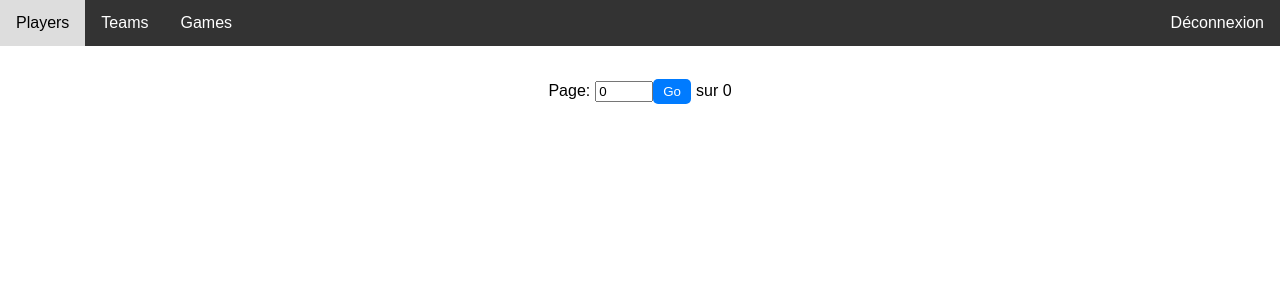
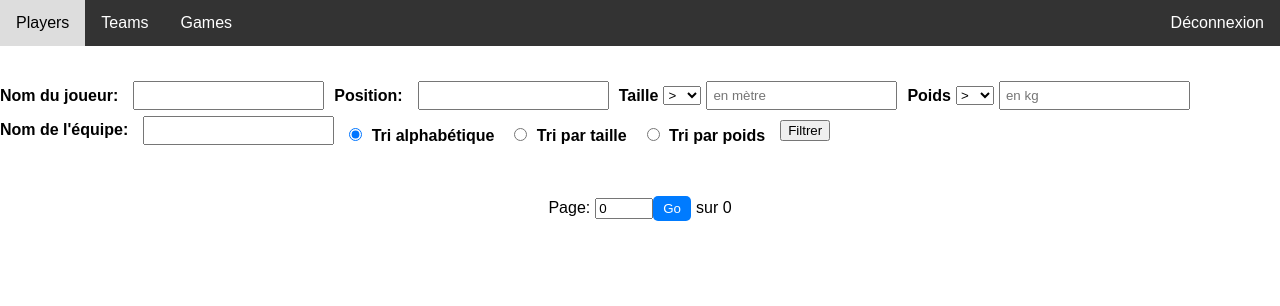
Before and after one commit to XinJann/Ynov_basket, a Flask app: page / in a window 1280 px wide. Shown: the top 306 px of the page. Run offline with Flask 3, Linux system fonts and the light colour scheme; data that the repository does not hold is empty; parts of the project's set-up code (start-up, migrations or seed data) failed here and were passed over.

Commit message:
avant vacances : barre de filtrage des données (pour players, casi complète) et possibilité de naviguer de page en page. Système reproductible pour 'teams' et 'games'

```diff
--- a/app.py
+++ b/app.py
@@ -27,6 +27,10 @@ cursor = connection.cursor()
 salt=bcrypt.gensalt()
 
 cards_per_page = 100
+
+strings_to_sign = {"gt" : ">", "gte" : ">=", "eq" : "=", "lte" : "<=", "lt" : "<"}
+
+strings_to_sign = {"gt" : ">=", "gte" : ">=", "eq" : "=", "lte" : "<=", "lt" : "<"}
 
 def get_cookie_from_user(user_id):
     cursor.execute('SELECT cookie FROM users WHERE id=%s', (user_id,))
@@ -90,18 +94,98 @@ def get_total_pages(table):
         cursor.execute('SELECT COUNT(*) FROM teams')
         return cursor.fetchone()[0]
 
+def build_filter_query_for_players(player : str,position,height,height_sign,weight,weight_sign,sort_type,page_number):
+    query="SELECT player_id,first_name, last_name FROM players"
+    original_query = query + " WHERE"
+    parameters = []
+    arbitre=True
+    if player:
+        if arbitre:
+            query = query + " WHERE"
+            arbitre = False
+        parameters.append("%" + player.capitalize() + "%")
+        parameters.append("%" + player.lower() + "%")
+        query = query + " (first_name LIKE %s OR last_name LIKE %s)"
+    if height:
+        if arbitre:
+            query = query + " WHERE"
+            arbitre = False
+        if height_sign in strings_to_sign:
+            if query == original_query:
+                query = query + " (feet * 0.3048) + (inches * 0.0254) " + strings_to_sign[height_sign] + " %s"
+            else:
+                query = query + " AND (height_feet * 0.3048) + (height_inches * 0.0254) " + strings_to_sign[height_sign] + " %s"
+            parameters.append(height)
+        else:
+            return "ERROR"
+    if weight:
+        if arbitre:
+            query = query + " WHERE"
+            arbitre = False
+        if weight_sign in strings_to_sign:
+            if query == original_query:
+                query = query + " weight_pounds " + strings_to_sign[weight_sign] + " %s"
+            else:
+                query = query + " AND weight_pounds " + strings_to_sign[weight_sign] + " %s"
+            parameters.append(round(float(weight) * 2.20462))
+        else:
+            return "ERROR"
+    if position:
+        if arbitre:
+            query = query + " WHERE"
+            arbitre = False
+        if query == original_query:
+            query = query + " position LIKE %s"
+        else:
+            query = query + " AND position LIKE %s"
+        parameters.append("%" + position + "%")
+    if sort_type:
+        if sort_type == "alphabetical":
+            query = query + " ORDER BY first_name,last_name"
+        elif sort_type == "height":
+            query = query + " ORDER BY height_feet,height_inches"
+        elif sort_type == "weight":
+            query = query + " ORDER BY weight_pounds"
+    #query = query + " LIMIT %s OFFSET %s"
+    #parameters.append(cards_per_page)
+    #parameters.append(int(page_number)*cards_per_page)
+    return [query,parameters]
 
-@app.route('/', methods=['GET'])
+@app.route('/', methods=['POST','GET'])
 def players():
     session_id = flask.request.cookies.get('session_id')
 
-    current_page = sanitize_current_page(request.args.get("page"))
-    total_pages = ceil(get_total_pages("players")/cards_per_page)
-    if current_page > total_pages:
-        current_page = total_pages
+    if request.method == 'POST':
+        player = request.form['playerName']
+        position = request.form['playerPosition']
+        height = request.form['playerHeight']
+        height_sign = request.form['height_sign']
+        weight = request.form['playerWeight']
+        weight_sign = request.form['weight_sign']
+        sort_type = request.form['sortingOption']
+        page_number = sanitize_current_page(request.form['page'])
 
-    datas = get_players_from_page(current_page-1,cards_per_page)
-    return render_template('players.html', players = datas, current_page = current_page, total_pages = total_pages)
+        if not player and not position and not height and not weight :
+            return redirect('/')
+
+        parameters_wraped = [player,height,height_sign,weight,weight_sign,position,sort_type]
+
+        query_parameters = build_filter_query_for_players(player,position,height,height_sign,weight,weight_sign,sort_type,page_number-1)
+        cursor.execute(query_parameters[0],query_parameters[1])
+        datas = cursor.fetchall()
+        total_pages=ceil(len(datas)/cards_per_page)
+        datas = datas[(page_number-1)*cards_per_page:page_number*cards_per_page]
+
+        return render_template('players.html', players = datas, current_page = page_number, total_pages = total_pages, post = True,parameters = parameters_wraped)
+
+    elif request.method == 'GET':
+        current_page = sanitize_current_page(request.args.get("page"))
+        total_pages = ceil(get_total_pages("players")/cards_per_page)
+        if current_page > total_pages:
+            current_page = total_pages
+
+        datas = get_players_from_page(current_page-1,cards_per_page)
+        return render_template('players.html', players = datas, current_page = current_page, total_pages = total_pages)
 
 @app.route('/teams', methods=['GET'])
 def teams():
--- /dev/null
+++ b/static/css/filter_bar.css
@@ -0,0 +1,76 @@
+/* Styles pour la barre de filtrage */
+.filter-bar {
+    display: flex;
+    flex-wrap: wrap;
+    align-items: center;
+    justify-content: center;
+    margin-top: 30px;
+  }
+
+  .filter-bar form {
+    display: flex;
+    flex-wrap: wrap;
+    align-items: center;
+  }
+
+  .filter-bar label {
+    margin-right: 15px;
+    font-weight: bold;
+  }
+
+  .filter-bar input[type="text"],
+  .filter-bar input[type="number"] {
+    padding: 5px;
+    margin-right: 10px;
+  }
+
+  /* Styles pour les éléments "filter-item" */
+  .filter-item {
+    display: flex;
+    align-items: center;
+    margin: 5px 0;
+  }
+
+  .filter-item label {
+    margin-right: 5px;
+    font-weight: bold;
+  }
+
+  .filter-item select {
+    margin-right: 5px;
+  }
+
+  .filter-item input[type="number"] {
+    padding: 5px;
+  }
+
+  .filter-item span {
+    margin-left: 5px;
+  }
+
+  /* Styles pour les options de tri */
+  .sorting-options {
+    display: flex;
+    align-items: center;
+    margin-top: 10px;
+  }
+
+  .sorting-options label {
+    margin-right: 15px;
+  }
+
+  .sorting-options input[type="radio"] {
+    margin-right: 5px;
+  }
+
+  /* Réorganiser les éléments pour les options de tri sous les premiers filtres */
+  @media screen and (max-width: 600px) {
+    .filter-bar form {
+      flex-direction: column;
+      align-items: flex-start;
+    }
+
+    .sorting-options {
+      margin-left: 10px;
+    }
+  }
--- a/templates/players.html
+++ b/templates/players.html
@@ -5,9 +5,67 @@
     <link rel="stylesheet" type="text/css" href="{{ url_for('static', filename='css/nav_bar.css') }}">
     <link rel="stylesheet" type="text/css" href="{{ url_for('static', filename='css/cards.css') }}">
     <link rel="stylesheet" type="text/css" href="{{ url_for('static', filename='css/pagination.css') }}">
+    <link rel="stylesheet" type="text/css" href="{{ url_for('static', filename='css/filter_bar.css') }}">
 </head>
 <body>
     {% include 'navbar.html' %}
+    <div class="filter-bar">
+        <form action="/" method="POST">
+            <label for="playerName">Nom du joueur:</label>
+            <input type="text" id="playerName" name="playerName">
+
+            <input type="hidden" name="page" value="1">
+
+            <label for="playerPosition">Position:</label>
+            <input type="text" id="playerPosition" name="playerPosition">
+
+            <div class="filter-item">
+                <label for="playerHeightSign">Taille </label>
+                <select id="playerHeightSign" name="height_sign">
+                    <option value="gt">></option>
+                    <option value="gte">>=</option>
+                    <option value="eq">=</option>
+                    <option value="lte"><=</option>
+                    <option value="lt"><</option>
+                </select>
+
+
+                <input type="number" id="playerHeight" name="playerHeight" step= "0.01" placeholder="en mètre">
+            </div>
+
+            <div class="filter-item">
+                <label for="playerWeightSign"> Poids </label>
+                <select id="playerWeightSign" name="weight_sign">
+                    <option value="gt">></option>
+                    <option value="gte">>=</option>
+                    <option value="eq">=</option>
+                    <option value="lte"><=</option>
+                    <option value="lt"><</option>
+                </select>
+
+                <input type="number" id="playerWeight" name="playerWeight" placeholder="en kg">
+            </div>
+            <label for="teamName">Nom de l'équipe:</label>
+            <input type="text" id="teamName" name="teamName">
+            <div class="sorting-options">
+                <label>
+                    <input type="radio" name="sortingOption" value="alphabetical" checked>
+                    Tri alphabétique
+                </label>
+                <label>
+                    <input type="radio" name="sortingOption" value="height">
+                    Tri par taille
+                </label>
+                <label>
+                    <input type="radio" name="sortingOption" value="weight">
+                    Tri par poids
+                </label>
+            </div>
+
+            <input type="submit" value="Filtrer">
+        </form>
+    </div>
+</br>
 
     <div class="card-container" id="cardContainer">
         {% for player in players %}
@@ -20,6 +78,56 @@
 
     </div>
 
+    {% if post %}
+        <div class="pagination">
+            {% if current_page > 1 %}
+                <form action="{{ url_for('players') }}" method="POST" class="pagination-form">
+                    <input type="hidden" name="page" value="{{ current_page - 1 }}">
+                    <input type="hidden" name="playerName" value="{{ parameters[0] }}">
+                    <input type="hidden" name="playerPosition" value="{{ parameters[5] }}">
+                    <input type="hidden" name="height_sign" value="{{ parameters[2] }}">
+                    <input type="hidden" name="playerHeight" value="{{ parameters[1] }}">
+                    <input type="hidden" name="weight_sign" value="{{ parameters[4] }}">
+                    <input type="hidden" name="playerWeight" value="{{ parameters[3] }}">
+                    <input type="hidden" name="sortingOption" value="{{ parameters[6] }}">
+                    <!--<input type="hidden" name="teamName" value="{{ team_name }}"> -->
+                    <input type="submit" value="Précédent">
+                </form>
+            {% endif %}
+            <div class="page-input">
+                <form action="{{ url_for('players') }}" method="POST" class="pagination-form">
+                    <input type="hidden" name="page" value="{{ current_page - 1 }}">
+                    <input type="hidden" name="playerName" value="{{ parameters[0] }}">
+                    <input type="hidden" name="playerPosition" value="{{ parameters[5] }}">
+                    <input type="hidden" name="height_sign" value="{{ parameters[2] }}">
+                    <input type="hidden" name="playerHeight" value="{{ parameters[1] }}">
+                    <input type="hidden" name="weight_sign" value="{{ parameters[4] }}">
+                    <input type="hidden" name="playerWeight" value="{{ parameters[3] }}">
+                    <input type="hidden" name="sortingOption" value="{{ parameters[6] }}">
+                    <!--<input type="hidden" name="teamName" value="{{ team_name }}"> -->
+                    <label for="pageNumber">Page :</label>
+                    <input type="number" id="pageNumber" name="page" value="{{ current_page }}" min="1" max="{{ total_pages }}">
+                    <input type="submit" value="Go">
+                </form>
+            </div>
+            <p>sur {{ total_pages }}</p>
+            {% if players|length == 100 %}
+                <form action="{{ url_for('players') }}" method="POST" class="pagination-form">
+                    <input type="hidden" name="page" value="{{ current_page + 1 }}">
+                    <input type="hidden" name="playerName" value="{{ parameters[0] }}">
+                    <input type="hidden" name="playerPosition" value="{{ parameters[5] }}">
+                    <input type="hidden" name="height_sign" value="{{ parameters[2] }}">
+                    <input type="hidden" name="playerHeight" value="{{ parameters[1] }}">
+                    <input type="hidden" name="weight_sign" value="{{ parameters[4] }}">
+                    <input type="hidden" name="playerWeight" value="{{ parameters[3] }}">
+                    <input type="hidden" name="sortingOption" value="{{ parameters[6] }}">
+                    <!--<input type="hidden" name="teamName" value="{{ team_name }}"> -->
+
+                    <input type="submit" value="Suivant">
+                </form>
+            {% endif %}
+        </div>
+    {% else %}
         <div class="pagination">
             {% if current_page > 1 %}
             <a href="?page={{ current_page - 1 }}">Précédent</a>
@@ -38,7 +146,6 @@
             <a href="?page={{ current_page + 1 }}">Suivant</a>
             {% endif %}
         </div>
-    <!-- Le reste du contenu de votre page vient ici -->
-
+    {% endif %}
 </body>
 </html>
```
Also changed, not shown: static/css/filter_bar_v1.css (added, +53 -0 lines). Lines whose indentation alone changed are shown as unchanged.
